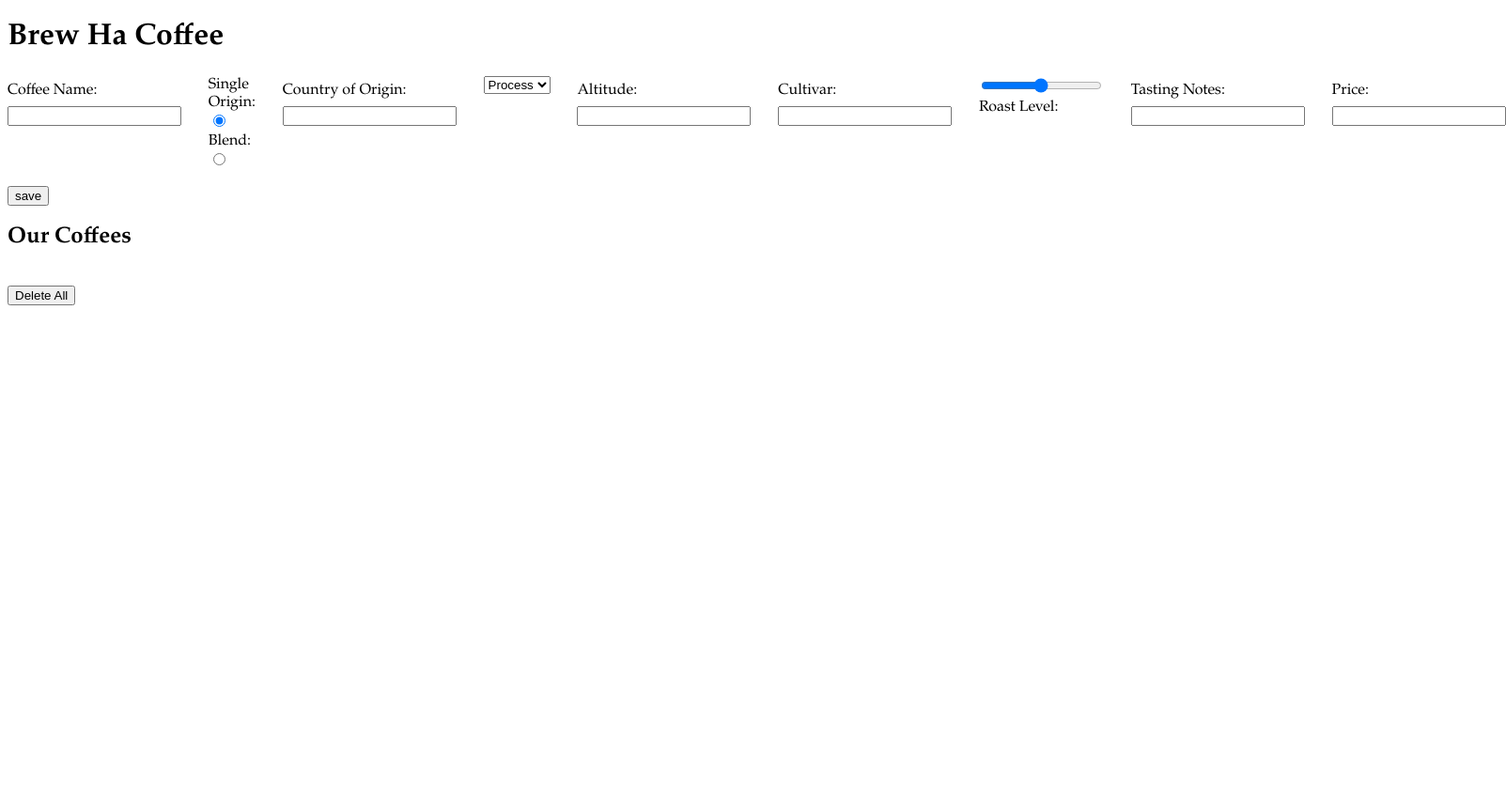
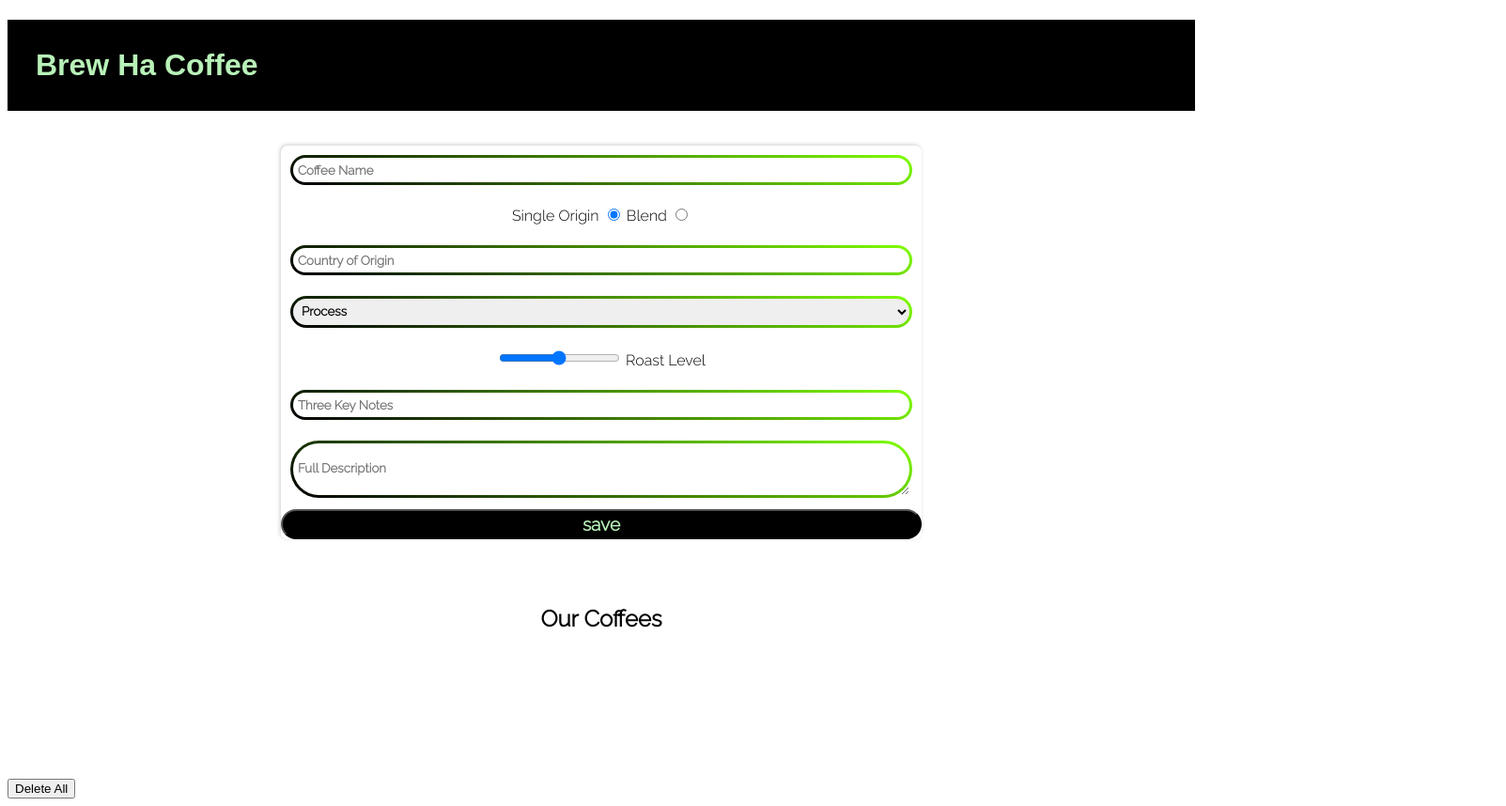
Before and after one commit to Astra-Gal/Brew_Ha_Coffee_hw, a plain HTML site: page index.html in a window 1280 px wide. Shown: the whole page at 94% size, 1603 px wide, since content can reach past the window. Before the commit the page ends 800 px from the top, so only its background shows below. Drawn offline with Linux system fonts and the light colour scheme; a web font is replaced by a local one.

Commit message:
form styling

```diff
--- a/css/buttons.css
+++ b/css/buttons.css
@@ -0,0 +1,12 @@
+#save {
+    font-family: 'Raleway', sans-serif;
+    font-weight: bold;
+    font-size: 1.2em;
+    color: rgb(184, 241, 184);
+    position: relative;
+    background: black;
+    padding: 3px;
+    display: grid;
+    border-radius: 9999em;
+
+}
--- a/css/forms.css
+++ b/css/forms.css
@@ -0,0 +1,65 @@
+.input {
+    position: relative;
+    font-size: 1.5em;
+    background: linear-gradient(21deg, black, chartreuse);
+    padding: 3px;
+    margin: 0;
+    display: grid;
+    border-radius: 9999em;
+}
+
+.input >:not(span) {
+    position: relative;
+    display: inherit;
+    border-radius: inherit;
+    margin: 0;
+    border: none;
+    outline: none;
+    padding: 0 .325em;
+    z-index: 1;
+}
+
+.input >*:not(span) >:focus + span {
+    opacity: 1;
+    transform: scale(1);
+}
+
+.input > span {
+    transform: scale(.993, .94);
+    transition: transform .5s, opacity .25s;
+    opacity: 0;
+    position: absolute;
+    z-index: 0;
+    margin: 4px;
+    left: 0;
+    top: 0;
+    right: 0;
+    bottom: 0;
+    border-radius: inherit;
+    pointer-events: none;
+
+    box-shadow: inset 0 0 0 3px #fff,
+    0 0 0 4px #fff,
+    3px -3px 30px #1beabd,
+    -3px 3px 30px #10abff;
+}
+
+.input > input {
+    font-family: 'Raleway', sans-serif;
+    font-weight: bold;
+    padding: 5px;
+}
+
+.input > select {
+    font-family: 'Raleway', sans-serif;
+    font-weight: bold;
+    padding: 5px;
+}
+
+.input > textarea {
+    font-family: 'Raleway', sans-serif;
+    font-weight: bold;
+    padding: 18px 5px 5px 5px;
+    text-align: left;
+    border-radius: 5555em;
+}
--- a/css/grids.css
+++ b/css/grids.css
@@ -0,0 +1,57 @@
+.list-grid-wrapper {
+    display: grid;
+    grid-template-columns: 0.4fr 1fr 0.4fr;
+}
+
+.list-grid-wrapper > form {
+    grid-column-start: 2;
+    text-align: center;
+    margin-top: 5px;
+    padding: 10px;
+}
+
+#form-wrapper {
+    display: grid;
+    border-radius: 7px;
+    box-shadow: -1px -1px 4px rgba(0,0,0,0.2);
+
+}
+
+#form-wrapper > .form-item {
+    padding: 5px;
+    margin: 5px;
+    padding-bottom: 7px;
+    outline: none;
+}
+
+
+
+.list-grid-wrapper > h2 {
+    grid-column-start: 2;
+    text-align:center;
+    margin-top: 30px;
+    padding: 30px;
+}
+
+.list-grid-wrapper .list-grid {
+    grid-column-start: 2;
+    text-align: center;
+    margin-top: 30px;
+    padding: 30px;
+}
+
+.list-grid {
+    display: grid;
+    grid-template-columns: repeat(auto-fit, minmax(200px, 1fr));
+    gap: 20px;
+}
+
+.list-grid > li {
+    border: 2px dotted chartreuse;
+    border-radius: 7px;
+    padding-bottom: 20px;
+    box-shadow: -1px -1px 4px rgba(0,0,0,0.2);
+    width: 100%;
+    text-align: center;
+    list-style-type: none;
+}
--- a/css/main.css
+++ b/css/main.css
@@ -1,4 +1,22 @@
+h1 {
+    font-family: 'Codystar', sans-serif;
+    background: black;
+    color: rgb(184, 241, 184);
+    size: 4em;
+    padding:30px;
+}
+
 body {
+    font-family: 'Raleway', sans-serif;
+    font-weight: 300;
+}
+
+.coffee-list-item {
+    font-family: 'Raleway', sans-serif;
+    font-weight: bold;
+}
+
+/* body {
     font-family: Palatino;
 }
 
@@ -37,4 +55,4 @@ button, input[type="submit"] {
     border: 1px solid #20437c;
     border-radius: 5%;
     background: #ddeaff;
-}
+} */
--- a/index.html
+++ b/index.html
@@ -9,7 +9,14 @@
     <link rel="stylesheet" type="text/css" media="screen" href="css/forms.css" />
     <link rel="stylesheet" type="text/css" media="screen" href="css/grids.css" />
 
+    <link rel="preconnect" href="https://fonts.gstatic.com">
+    <link href="https://fonts.googleapis.com/css2?family=Codystar&display=swap" rel="stylesheet">
 
+    <link rel="preconnect" href="https://fonts.gstatic.com">
+    <link href="https://fonts.googleapis.com/css2?family=Raleway+Dots&display=swap" rel="stylesheet">
+
+    <link rel="preconnect" href="https://fonts.gstatic.com">
+    <link href="https://fonts.googleapis.com/css2?family=Raleway:wght@300&display=swap" rel="stylesheet">
 
     <script src="js/app.js"></script>
 </head>
@@ -21,27 +28,34 @@
         </div>
     </header>
 
+    <div class="list-grid-wrapper">
     <form id="new-coffee-form">
         <div id="form-wrapper">
             <div class="form-item">
-                <label for="coffee" class="primary">Coffee Name</label>
-                <input type="text" id="coffee" required="required">
+                <div class="input">
+                    <input type="text" id="coffee" class="primary" placeholder="Coffee Name" required="required">
+                    <span></span>
+                </div>
             </div>
 
             <div class="form-item">
+
                     <label for="single">Single Origin</label>
                     <input type="radio" name="origintype" id="single" value="Single-origin" checked="checked">
 
                     <label for="blend">Blend</label>
                     <input type="radio" name="origintype" id="blend" value="Blend">
+
             </div>
 
             <div class="form-item">
-                <label for="country" class="primary">Country of Origin</label>
-                <input type="text" id="country" required="required">
+                <div class="input">
+                    <input type="text" id="country" class="primary" placeholder="Country of Origin" required="required">
+            </div>
             </div>
 
             <div class="form-item">
+                <div class="input">
                 <select id="process">
                     <option disabled selected>Process</option>
                     <option value="Washed">Washed</option>
@@ -49,8 +63,9 @@
                     <option value="Honey">Honey</option>
                 </select>
                 </div>
+            </div>
 
-            <div class="form-item">
+            <!-- <div class="form-item">
                 <label for="altitude" class="primary">Altitude</label>
                 <input type="text" id="altitude">
             </div>
@@ -58,7 +73,7 @@
             <div class="form-item">
                 <label for="cultivar" class="primary">Cultivar</label>
                 <input type="text" id="cultivar">
-            </div>
+            </div> -->
 
             <div class="form-item">
                 <div>
@@ -89,25 +104,31 @@
             </div>
 
             <div class="form-item">
-                <label for="notes" class="primary">Tasting Notes</label>
-                <input type="text" id="notes" required>
+                <div class="input">
+                <input type="text" id="notes" class="primary" placeholder="Three Key Notes" required>
+                </div>
             </div>
 
             <div class="form-item">
+                <div class="input">
+                <textarea id="description" class="primary" placeholder="Full Description"></textarea>
+                </div>
+            </div>
+
+            <!-- <div class="form-item">
                 <label for="price" class="primary">Price</label>
                 <input type="text" id="price" required>
+            </div> -->
+
+            <input type="submit" id="save" value="save">
         </div>
-
     </div>
-        <input type="submit" value="save">
     </form>
 
-    <div class="list-grid-wrapper">
-        <section class="list-grid">
+    <section class="list-grid-wrapper">
         <h2>Our Coffees</h2>
-            <ul id="coffees-list"></ul>
+            <ul class="list-grid" id="coffees-list"></ul>
     </section>
-    </div>
 
     <button id="delete-all">Delete All</button>
 
--- a/js/app.js
+++ b/js/app.js
@@ -37,13 +37,13 @@ const createCoffeeListItem = (form) => {
     process.textContent = `process: ${form.process.value}`;
     coffeeListItem.appendChild(process);
 
-    const altitude = document.createElement('p');
-    altitude.textContent = `altitude: ${form.altitude.value} metres above sea level`;
-    coffeeListItem.appendChild(altitude);
+    // const altitude = document.createElement('p');
+    // altitude.textContent = `altitude: ${form.altitude.value} metres above sea level`;
+    // coffeeListItem.appendChild(altitude);
 
-    const cultivar = document.createElement('p');
-    cultivar.textContent = `cultivar: ${form.cultivar.value}`;
-    coffeeListItem.appendChild(cultivar);
+    // const cultivar = document.createElement('p');
+    // cultivar.textContent = `cultivar: ${form.cultivar.value}`;
+    // coffeeListItem.appendChild(cultivar);
 
     const roastLevel = document.createElement('p');
     roastLevel.textContent = `roast level: ${form.roast.value}`;
@@ -53,9 +53,13 @@ const createCoffeeListItem = (form) => {
     tastingNotes.textContent = `tasting notes: ${form.notes.value}`;
     coffeeListItem.appendChild(tastingNotes);
 
-    const price = document.createElement('p');
-    price.textContent = `price: £${form.price.value}`;
-    coffeeListItem.appendChild(price);
+    const fullDescription = document.createElement('p');
+    fullDescription.textContent = `full description: ${form.description.value}`;
+    coffeeListItem.appendChild(fullDescription);
+
+    // const price = document.createElement('p');
+    // price.textContent = `price: £${form.price.value}`;
+    // coffeeListItem.appendChild(price);
 
     return coffeeListItem;
 }
```
Lines whose indentation alone changed are shown as unchanged.
